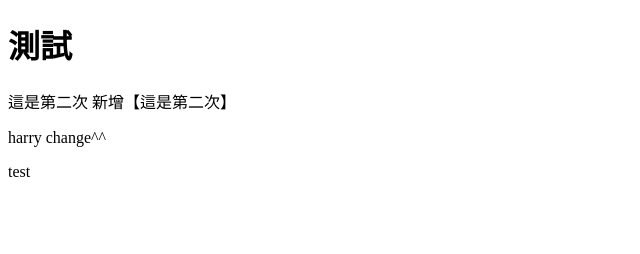
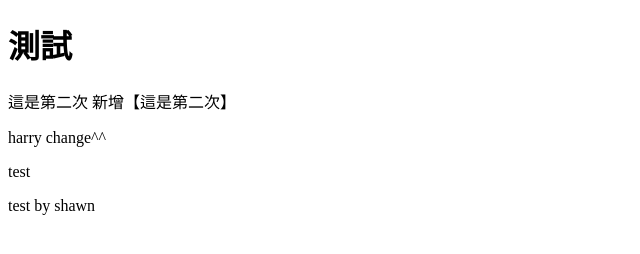
Before and after one commit to hsiangfeng/1107-Pull-request, a plain HTML site: page index.html in a window 1280 px wide. Shown: the whole page, without its empty margins (0-640 px from the left). Drawn offline with Linux system fonts and the light colour scheme.

Commit message:
add line15

```diff
--- a/index.html
+++ b/index.html
@@ -12,5 +12,6 @@
     新增【這是第二次】
     <p>harry change^^</p>
     <p>test</p>
+    <p>test by shawn</p>
 </body>
 </html>
```
